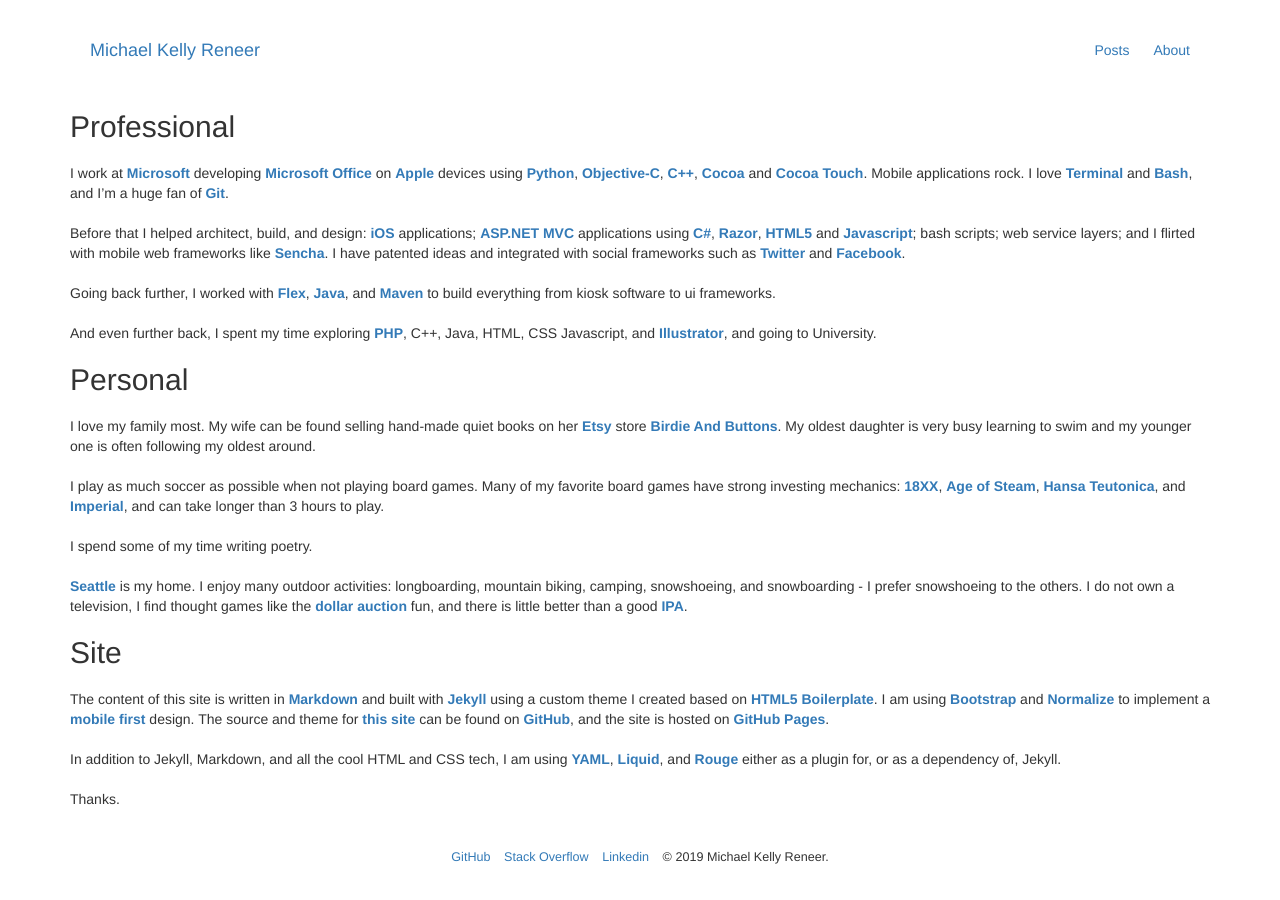
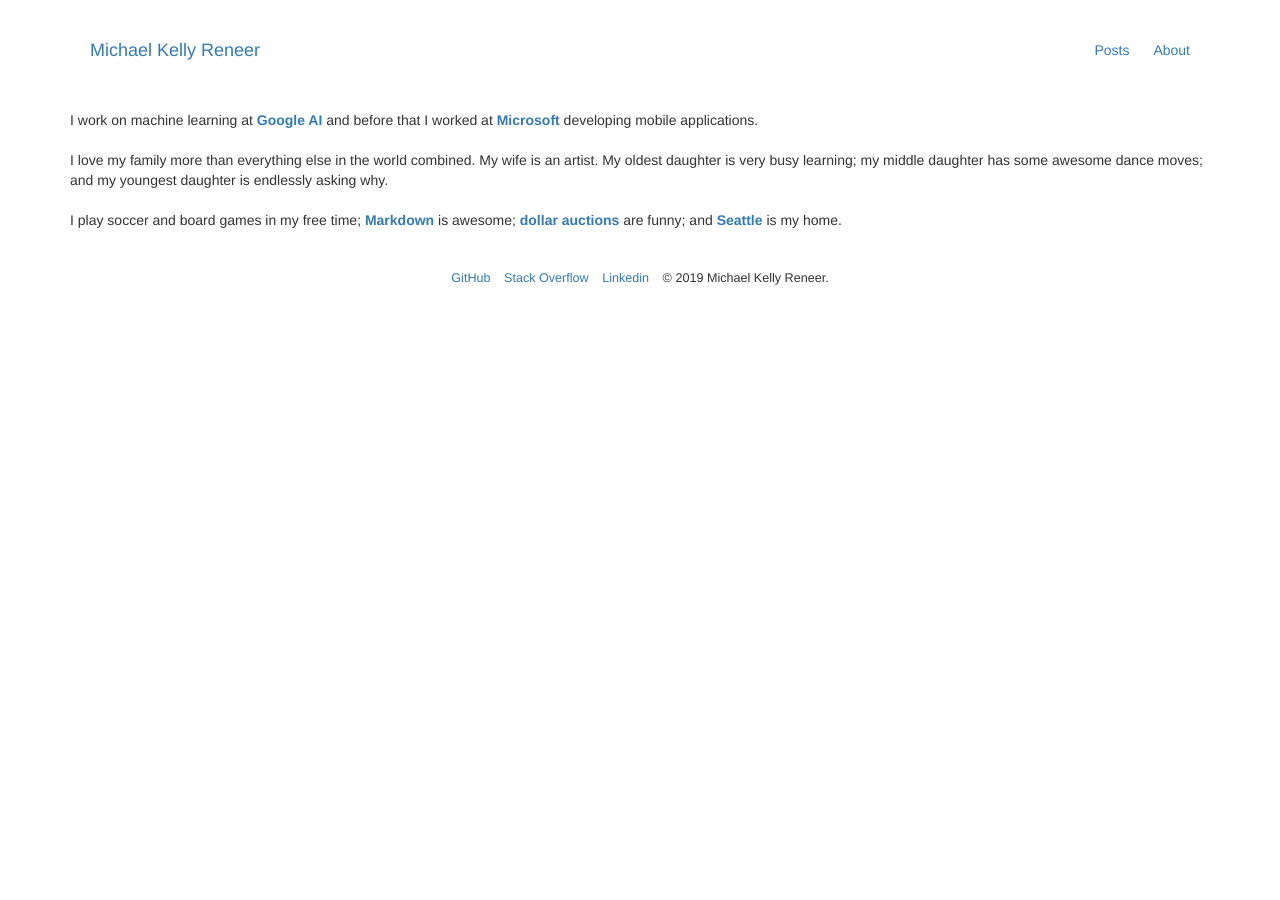
Before and after one commit to michaelreneer/michaelreneer.github.io, a Jekyll site: the page built from about/index.md, in a window 1280 px wide. Built offline with Jekyll 4.4.1, drawn with Linux system fonts in a browser that asks for light colours.

Commit message:
Rewrite about page.

```diff
--- a/about/index.md
+++ b/about/index.md
@@ -3,107 +3,14 @@
 title: About
 ---
 
-## Professional
+I work on machine learning at [Google AI](https://ai.google/) and before that I
+worked at [Microsoft](http://www.microsoft.com) developing mobile applications.
 
-I work at [Microsoft][] developing [Microsoft Office][] on [Apple][] devices
-using [Python][], [Objective-C][], [C++][], [Cocoa][] and [Cocoa Touch][].
-Mobile applications rock. I love [Terminal][] and [Bash][], and I'm a huge fan
-of [Git][].
+I love my family more than everything else in the world combined. My wife
+is an artist. My oldest daughter is very busy learning; my middle daughter has
+some awesome dance moves; and my youngest daughter is endlessly asking why.
 
-Before that I helped architect, build, and design: [iOS][] applications;
-[ASP.NET MVC][] applications using [C#][], [Razor][], [HTML5][] and
-[Javascript][]; bash scripts; web service layers; and I flirted with mobile web
-frameworks like [Sencha][]. I have patented ideas and integrated with social
-frameworks such as [Twitter][] and [Facebook][].
-
-Going back further, I worked with [Flex][], [Java][], and [Maven][] to build
-everything from kiosk software to ui frameworks.
-
-And even further back, I spent my time exploring [PHP][], C++, Java, HTML, CSS
-Javascript, and [Illustrator][], and going to University.
-
-## Personal
-
-<!-- ![Profile Picture][] -->
-
-I love my family most. My wife can be found selling hand-made quiet books on her
-[Etsy][] store [Birdie And Buttons][]. My oldest daughter is very busy learning
-to swim and my younger one is often following my oldest around.
-
-I play as much soccer as possible when not playing board games. Many of my
-favorite board games have strong investing mechanics: [18XX][],
-[Age of Steam][], [Hansa Teutonica][], and [Imperial][], and can take longer
-than 3 hours to play.
-
-I spend some of my time writing poetry.
-
-[Seattle][] is my home. I enjoy many outdoor activities: longboarding, mountain
-biking, camping, snowshoeing, and snowboarding - I prefer snowshoeing to the
-others. I do not own a television, I find thought games like the
-[dollar auction][] fun, and there is little better than a good [IPA][].
-
-## Site
-
-The content of this site is written in [Markdown][] and built with [Jekyll][]
-using a custom theme I created based on [HTML5 Boilerplate][]. I am using
-[Bootstrap][] and [Normalize][] to implement a [mobile first][] design. The
-source and theme for [this site][] can be found on [GitHub][], and the site
-is hosted on [GitHub Pages][].
-
-In addition to Jekyll, Markdown, and all the cool HTML and CSS tech, I am using
-[YAML][], [Liquid][], and [Rouge][] either as a plugin for, or as a dependency
-of, Jekyll.
-
-Thanks.
-
-[profile picture]: /theme/images/profile-picture.png "Profile Picture"
-
-[apple]: http://www.apple.com "Apple"
-[asp.net mvc]: http://www.asp.net/mvc "ASP.NET MVC"
-[bash]: http://www.gnu.org/software/bash/manual/bashref.html "Bash"
-[cocoa]: https://developer.apple.com/macos/ "Cocoa"
-[cocoa touch]: https://developer.apple.com/ios/ "Cocoa Touch"
-[c#]: http://msdn.microsoft.com/en-us/vstudio/hh341490.aspx "C#"
-[c++]: http://www.cplusplus.com "C++"
-[facebook]: http://developers.facebook.com "Facebook"
-[flex]: http://www.adobe.com/products/flex.html "Flex"
-[git]: http://git-scm.com "Git"
-[html5]: http://www.w3schools.com/html5/ "HTML5"
-[illustrator]: http://www.adobe.com/products/illustrator.html "Illustrator"
-[iOS]: http://developer.apple.com/technologies/ios/ "iOS"
-[java]: http://www.oracle.com/technetwork/java/index.html "Java"
-[javascript]: http://www.w3schools.com/js/ "Javascript"
-[maven]: http://maven.apache.org "Maven"
-[microsoft]: http://www.microsoft.com "Microsoft"
-[microsoft office]: https://www.office.com "Microsoft Office"
-[objective-c]: http://developer.apple.com/library/mac/#documentation/Cocoa/Conceptual/ProgrammingWithObjectiveC/Introduction/Introduction.html "Objective-C"
-[php]: http://php.net "PHP"
-[python]: http://www.python.org "Python"
-[razor]: http://www.asp.net/web-pages/tutorials/basics/2-introduction-to-asp-net-web-programming-using-the-razor-syntax "Razor"
-[sencha]: http://www.sencha.com "Sencha"
-[terminal]: https://en.wikipedia.org/wiki/Terminal_(OS_X) "Terminal"
-[twitter]: http://dev.twitter.com/ "Twitter"
-
-[18xx]: http://boardgamegeek.com/wiki/page/18xx "18XX"
-[age of steam]: http://boardgamegeek.com/boardgame/4098/age-of-steam "Age of Steam"
-[birdie and buttons]: http://www.etsy.com/shop/BirdieAndButtons "Birdie and Buttons"
-[dollar auction]: http://en.wikipedia.org/wiki/Dollar_auction "Dollar Auction"
-[etsy]: http://www.etsy.com "Etsy"
-[hansa teutonica]: http://boardgamegeek.com/boardgame/43015/hansa-teutonica "Hansa Teutonica"
-[imperial]: http://boardgamegeek.com/boardgame/24181/imperial "Imperial"
-[ipa]: http://en.wikipedia.org/wiki/India_Pale_Ale "IPA"
-[seattle]: https://www.google.com/maps/place/Seattle "Seattle"
-
-[bootstrap]: http://getbootstrap.com "Bootstrap"
-[github]: http://github.com "GitHub"
-[github pages]: http://pages.github.com "GitHub Pages"
-[html5 boilerplate]: http://html5boilerplate.com "HTML5 Boilerplate"
-[html5shiv]: https://github.com/aFarkas/html5shiv "HTML5shiv"
-[jekyll]: http://jekyllrb.com "Jekyll"
-[liquid]: https://github.com/Shopify/liquid "Liquid"
-[markdown]: http://daringfireball.net/projects/markdown/ "Markdown"
-[mobile first]: http://www.lukew.com/ff/entry.asp?933 "Mobile First"
-[normalize]: http://necolas.github.io/normalize.css/ "Normalize"
-[rouge]: https://github.com/jneen/rouge "Rouge"
-[this site]: http://github.com/michaelreneer/michaelreneer.github.io "This Site"
-[yaml]: http://www.yaml.org "YAML"
+I play soccer and board games in my free time;
+[Markdown](http://daringfireball.net/projects/markdown) is awesome;
+[dollar auctions](http://en.wikipedia.org/wiki/Dollar_auction) are funny; and
+[Seattle](https://www.google.com/maps/place/Seattle) is my home.
```
